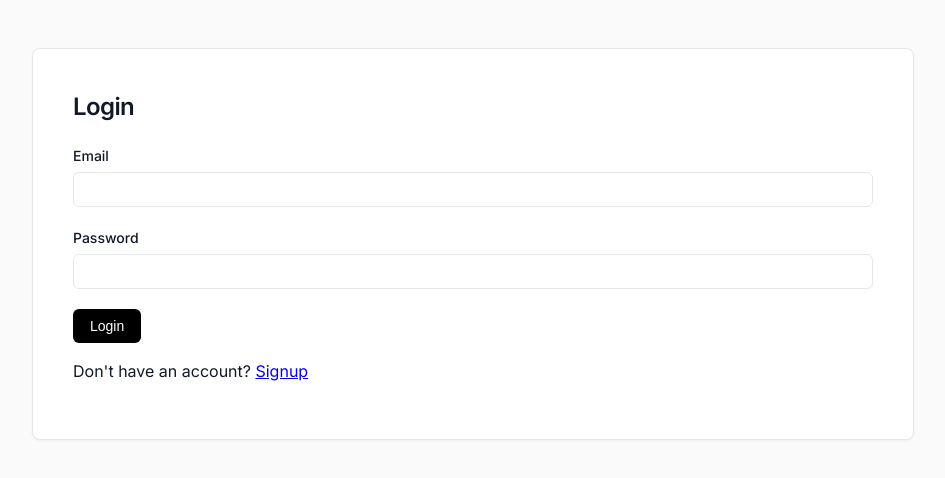
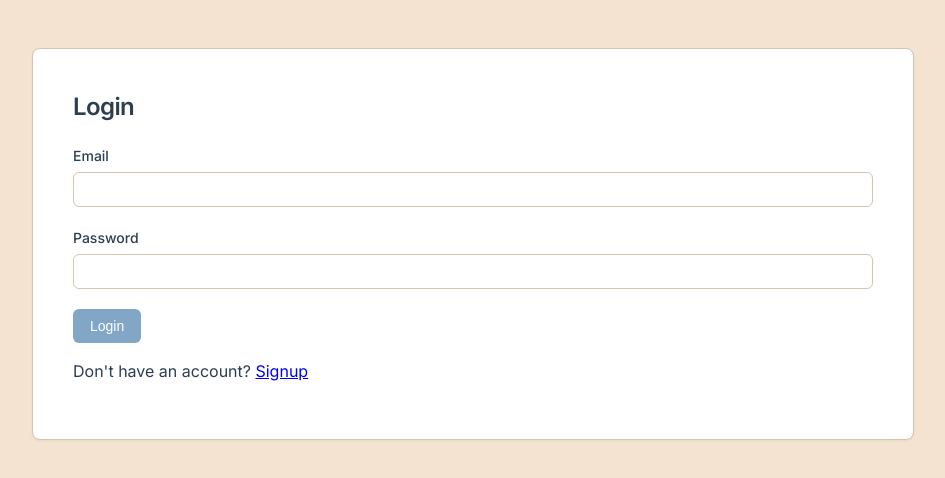
Before and after one commit to akhilesh-kumar-01/taskforge-manager, a website: page frontend/login.html in a window 1280 px wide. Shown: the whole page, without its empty margins (167-1112 px from the left). Drawn offline with Linux system fonts and the light colour scheme.

Commit message:
UI: Apply new coastal pastel color palette

```diff
--- a/frontend/css/style.css
+++ b/frontend/css/style.css
@@ -1,13 +1,13 @@
 @import url('https://fonts.googleapis.com/css2?family=Inter:wght@400;500;600&display=swap');
 
 :root {
-    --primary: #000000;
-    --primary-hover: #374151;
-    --bg: #fafafa;
+    --primary: #81A6C6;
+    --primary-hover: #AACDDC;
+    --bg: #F3E3D0;
     --card-bg: #ffffff;
-    --text: #111827;
+    --text: #2c3e50;
     --text-muted: #6b7280;
-    --border: #e5e7eb;
+    --border: #D2C4B4;
     --success: #059669;
     --warning: #d97706;
     --danger: #dc2626;
```
